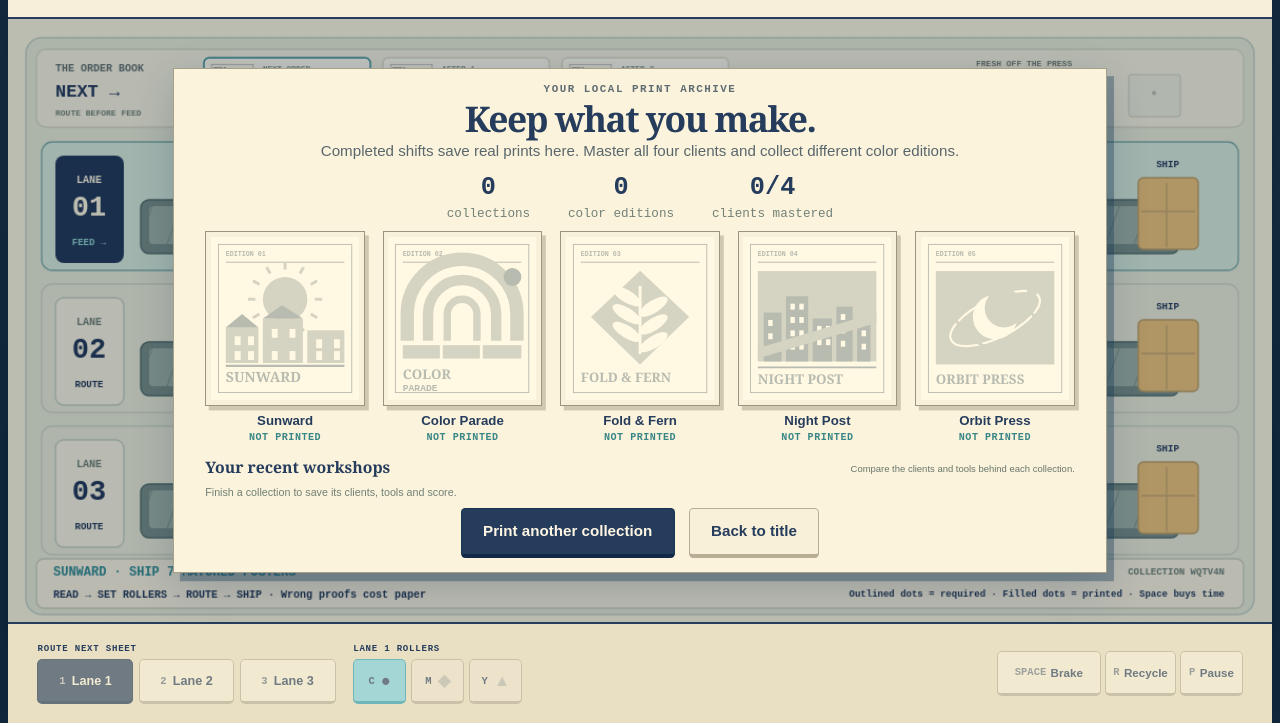
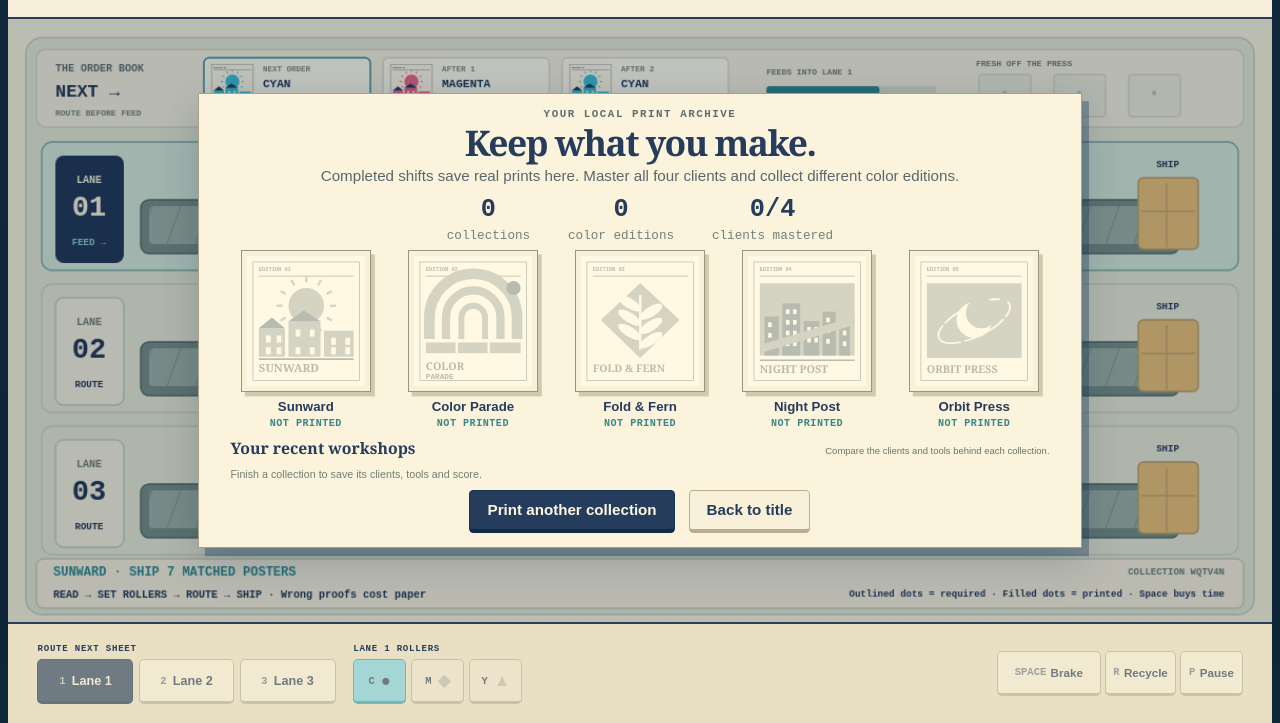
Before and after one commit to Dev-MiMi/printshift-game, a website with bundled scripts: page game/index.html in a window 1280 px wide. Both pictures are taken after a click on the button "Your print archive ↗". Shown: the part 77-800 px from the top of the page. Built offline with nearby package versions, Linux system fonts and the light colour scheme.

Commit message:
Keep the full saved workshop archive visible

```diff
--- a/game/styles.css
+++ b/game/styles.css
@@ -345,6 +345,12 @@ kbd { display: inline-block; font: 700 0.83cqw monospace; }
 .archive-stats { margin: .8cqw 0; }
 .archive-stats b { font-size: 2cqw; }
 .archive-panel .panel-actions { margin-top: .8cqw; }
+.archive-panel { width: 70cqw; }
+.archive-panel .archive-stats { margin: .55cqw 0; }
+.archive-panel .archive-grid { gap: 1.3cqw; justify-items: center; }
+.archive-panel .archive-grid .collection-card { width: 10.3cqw; }
+.archive-panel .build-ledger { margin-top: .65cqw; }
+.archive-panel .button { padding: .85cqw 1.35cqw; }
 @media (max-width: 700px) {
   .panel-intro { font-size: 1.35cqw; }
   .panel .button { font-size: 1.4cqw; }
```
